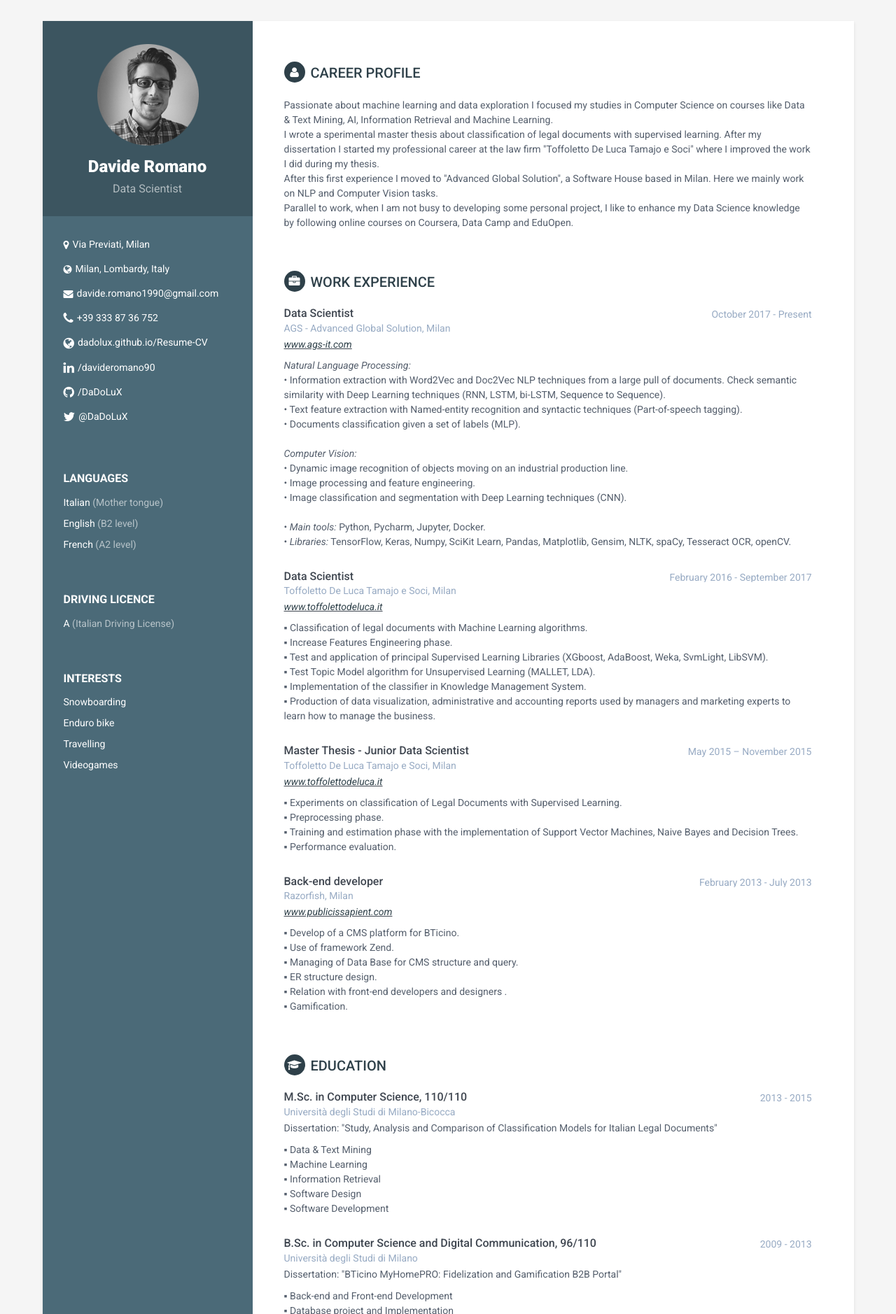
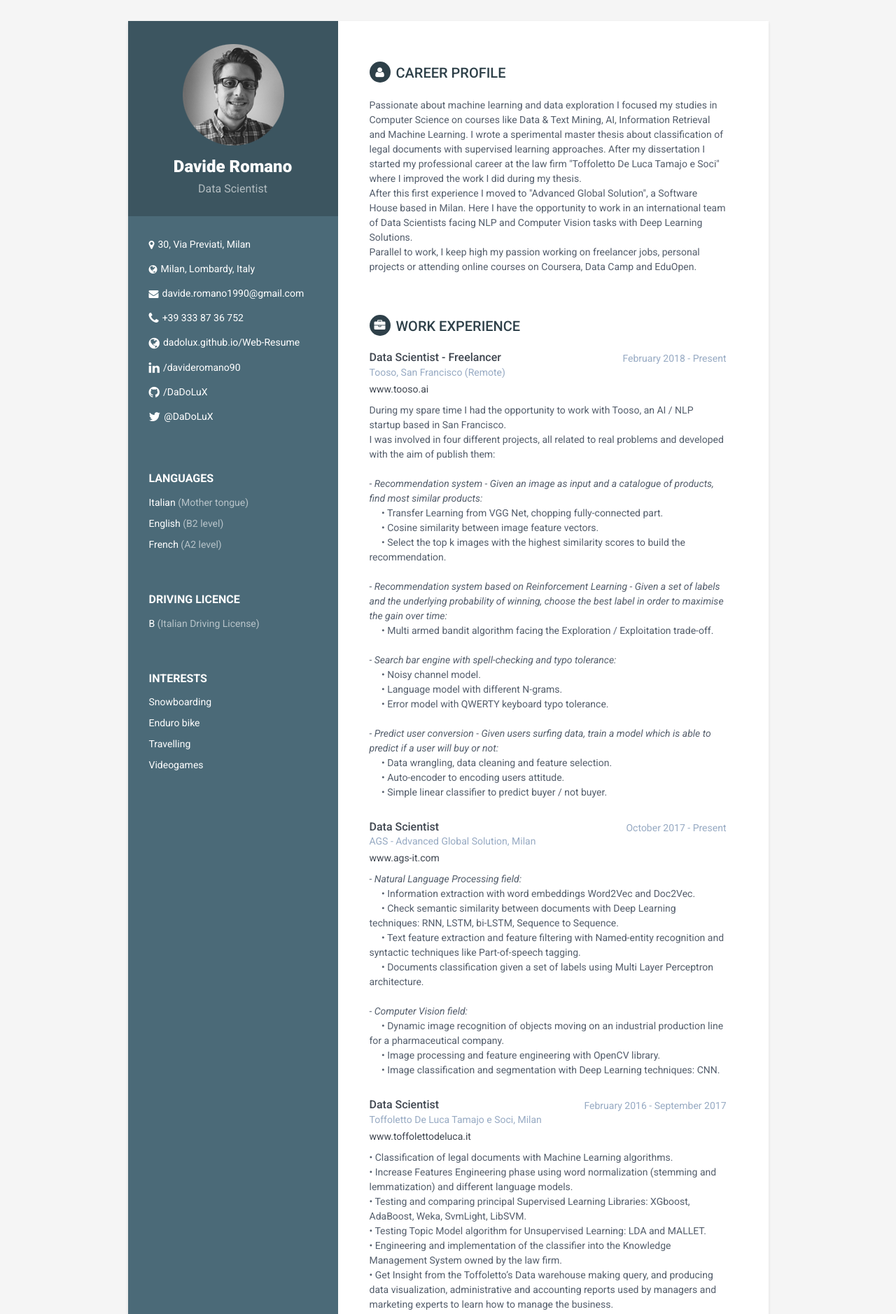
Before and after one commit to DaDoLuX/Web-Resume, a plain HTML site: page index.html in a window 1280 px wide. Shown: the top 1878 px of the page at 70% size. Drawn offline with Linux system fonts and the light colour scheme.

Commit message:
update CV content

```diff
--- a/assets/css/styles.css
+++ b/assets/css/styles.css
@@ -43,7 +43,7 @@ p {
 }
 .wrapper {
   background: #4B6A78;
-  max-width: 95%;
+  max-width: 75%;
   margin: 0 auto;
   position: relative;
   -webkit-box-shadow: 0px 2px 4px rgba(0, 0, 0, 0.1);
@@ -192,6 +192,9 @@ p {
 .main-wrapper .experiences-section .item {
   margin-bottom: 30px;
 }
+.main-wrapper .experiences-section .course {
+  margin-bottom: 10px;
+}
 .main-wrapper .upper-row {
   position: relative;
   overflow: hidden;
@@ -211,15 +214,14 @@ p {
   color: #97AAC3;
 }
 .main-wrapper .company {
-  margin-bottom: 3px;
+  margin-bottom: 4px;
   color: #97AAC3;
 }
-
-.main-wrapper .company-link {
-  color: #3F4650 !important;
-  text-decoration: underline;
-  font-style: italic;
-  margin-bottom: 10px;
+.main-wrapper .company-site {
+    margin-bottom: 10px !important;
+}
+.main-wrapper .company-site a {
+    color: #3F4650;
 }
 .main-wrapper .project-title {
   font-size: 16px;
@@ -231,7 +233,10 @@ p {
   margin-bottom: 30px;
 }
 .main-wrapper .projects-section .item {
-  margin-bottom: 15px;
+  margin-bottom: 7px;
+}
+.main-wrapper .projects-section .project {
+  margin-bottom: 12px;
 }
 .skillset .item {
   margin-bottom: 15px;
--- a/index.html
+++ b/index.html
@@ -37,11 +37,11 @@
 
             <div class="contact-container container-block">
                 <ul class="list-unstyled contact-list">
-					<li class="email"><i class="fa fa-map-marker"></i>Via Previati, Milan</li>
+					<li class="email"><i class="fa fa-map-marker"></i>30, Via Previati, Milan</li>
 					<li class="email"><i class="fa fa-globe"></i>Milan, Lombardy, Italy</li>
                     <li class="email"><i class="fa fa-envelope"></i><a href="mailto: davide.romano1990@gmail.com">davide.romano1990@gmail.com</a></li>
                     <li class="phone"><i class="fa fa-phone"></i><a href="tel:3338736752">+39 333 87 36 752</a></li>
-                    <li class="website"><i class="fa fa-globe"></i><a href="https://dadolux.github.io/Resume-CV/" target="_blank">dadolux.github.io/Resume-CV</a></li>
+                    <li class="website"><i class="fa fa-globe"></i><a href="https://dadolux.github.io/Web-Resume/" target="_blank">dadolux.github.io/Web-Resume</a></li>
                     <li class="linkedin"><i class="fa fa-linkedin"></i><a href="https://it.linkedin.com/in/davideromano90" target="_blank">/davideromano90</a></li>
                     <li class="github"><i class="fa fa-github"></i><a href="https://github.com/DaDoLuX" target="_blank">/DaDoLuX</a></li>
                     <li class="twitter"><i class="fa fa-twitter"></i><a href="https://twitter.com/DaDoLuX" target="_blank">@DaDoLuX</a></li>
@@ -60,7 +60,7 @@
 			<div class="languages-container container-block">
                 <h2 class="container-block-title">Driving licence</h2>
                 <ul class="list-unstyled interests-list">
-                    <li>A <span class="lang-desc">(Italian Driving License)</span></li>
+                    <li>B <span class="lang-desc">(Italian Driving License)</span></li>
                 </ul>
             </div><!--//interests-->
 
@@ -81,14 +81,15 @@
             <section class="section summary-section">
                 <h2 class="section-title"><i class="fa fa-user"></i>Career Profile</h2>
                 <div class="summary">
-                    <p>Passionate about machine learning and data exploration I focused my studies in Computer Science on courses like Data & Text Mining, AI, Information Retrieval and Machine Learning.
+                  <p>
+                    Passionate about machine learning and data exploration I focused my studies in Computer Science on courses like Data & Text Mining, AI, Information Retrieval and Machine Learning.
+                    I wrote a sperimental master thesis about classification of legal documents with supervised learning approaches. After my dissertation I started my professional career at the law firm "Toffoletto De Luca Tamajo e Soci" where I improved the work I did during my thesis.
                     <br/>
-					I wrote a sperimental master thesis about classification of legal documents with supervised learning.
-After my dissertation I started my professional career at the law firm "Toffoletto De Luca Tamajo e Soci" where I improved the work I did during my thesis.
+                    After this first experience I moved to "Advanced Global Solution", a Software House based in Milan. Here I have the opportunity to work in an international team of Data Scientists facing NLP and Computer Vision tasks with Deep Learning Solutions.
                     <br/>
-After this first experience I moved to "Advanced Global Solution", a Software House based in Milan. Here we mainly work on NLP and Computer Vision tasks.
-<br/>
-Parallel to work, when I am not busy to developing some personal project, I like to enhance my Data Science knowledge by following online courses on Coursera, Data Camp and EduOpen.</p>
+                    Parallel to work, I keep high my passion working on freelancer jobs, personal projects or attending online courses on Coursera, Data Camp and EduOpen.
+
+                  </p>
                 </div><!--//summary-->
             </section><!--//section-->
 
@@ -98,26 +99,85 @@ Parallel to work, when I am not busy to developing some personal project, I like
                 <div class="item">
                     <div class="meta">
                         <div class="upper-row">
+                            <h3 class="job-title">Data Scientist - Freelancer</h3>
+                            <div class="time">February 2018 - Present</div>
+                        </div><!--//upper-row-->
+                        <div class="company">Tooso, San Francisco (Remote)</div>
+                        <div class="company-site">
+                            <a href="https://tooso.ai/">www.tooso.ai</a>
+                        </div>
+                    </div><!--//meta-->
+                    <div class="details">
+                      <p>
+
+                        During my spare time I had the opportunity to work with Tooso, an AI / NLP startup based in San Francisco.
+                          <br/>
+                        I was involved in four different projects, all related to real problems and developed with the aim of publish them:
+                          <br/><br/>
+                        <i>- Recommendation system - Given an image as input and a catalogue of products, find most similar products:</i>
+                        <br/>
+                        &emsp; • Transfer Learning from VGG Net, chopping fully-connected part.
+                        <br/>
+                        &emsp; • Cosine similarity between image feature vectors.
+                        <br/>
+                        &emsp; • Select the top k images with the highest similarity scores to build the recommendation.
+                          <br/><br/>
+                        <i>- Recommendation system based on Reinforcement Learning - Given a set of labels and the underlying probability of winning, choose the best label in order to maximise the gain over time:</i>
+                        <br/>
+                        	&emsp; • Multi armed bandit algorithm facing the Exploration / Exploitation trade-off.
+                          <br/><br/>
+                        <i>- Search bar engine with spell-checking and typo tolerance:</i>
+                        <br/>
+                        	&emsp; • Noisy channel model.
+                          <br/>
+                        	&emsp; • Language model with different N-grams.
+                          <br/>
+                        	&emsp; • Error model with QWERTY keyboard typo tolerance.
+                          <br/><br/>
+                        <i>- Predict user conversion - Given users surfing data, train a model which is able to predict if a user will buy or not:</i>
+                        <br/>
+                        	&emsp; • Data wrangling, data cleaning and feature selection.
+                          <br/>
+                        	&emsp; • Auto-encoder to encoding users attitude.
+                          <br/>
+                        	&emsp; • Simple linear classifier to predict buyer / not buyer.
+
+                      </p>
+                    </div><!--//details-->
+                </div><!--//item-->
+
+                <div class="item">
+                    <div class="meta">
+                        <div class="upper-row">
                             <h3 class="job-title">Data Scientist</h3>
                             <div class="time">October 2017 - Present</div>
                         </div><!--//upper-row-->
                         <div class="company">AGS - Advanced Global Solution, Milan</div>
-                        <div class="company-link"><a href="https://www.ags-it.com/">www.ags-it.com</a></div>
+                        <div class="company-site">
+                            <a href="https://www.ags-it.com/">www.ags-it.com</a>
+                        </div>
                     </div><!--//meta-->
                     <div class="details">
                         <p>
-						<i>Natural Language Processing:</i><br />
-						• Information extraction with Word2Vec and Doc2Vec NLP techniques from a large pull of documents. Check semantic similarity with Deep Learning techniques (RNN, LSTM, bi-LSTM, Sequence to Sequence).<br />
-						• Text feature extraction with Named-entity recognition and syntactic techniques (Part-of-speech tagging).<br />
-						• Documents classification given a set of labels (MLP).<br />
-						<br />
-						<i>Computer Vision:</i><br />
-						• Dynamic image recognition of objects moving on an industrial production line.<br />
-						• Image processing and feature engineering.<br />
-						• Image classification and segmentation with Deep Learning techniques (CNN).<br />
-						<br />
-						• <i>Main tools:</i> Python, Pycharm, Jupyter, Docker.<br />
-						• <i>Libraries:</i> TensorFlow, Keras, Numpy, SciKit Learn, Pandas, Matplotlib, Gensim, NLTK, spaCy, Tesseract OCR, openCV.<br />
+                          <i>- Natural Language Processing field:</i>
+                          <br/>
+                          &emsp; • Information extraction with  word embeddings Word2Vec and Doc2Vec.
+                          <br/>
+                          &emsp; • Check semantic similarity between documents with Deep Learning techniques: RNN, LSTM, bi-LSTM, Sequence to Sequence.
+                          <br/>
+                          &emsp; • Text feature extraction and feature filtering with Named-entity recognition and syntactic techniques like Part-of-speech tagging.
+                          <br/>
+                          &emsp; • Documents classification given a set of labels using Multi Layer Perceptron architecture.
+                          <br/><br/>
+
+                          <i>- Computer Vision field:</i>
+                          <br/>
+                          &emsp; • Dynamic image recognition of objects moving on an industrial production line for a pharmaceutical company.
+                          <br/>
+                          &emsp; • Image processing and feature engineering with OpenCV library.
+                          <br/>
+                          &emsp; • Image classification and segmentation with Deep Learning techniques: CNN.
+
                         </p>
                     </div><!--//details-->
                 </div><!--//item-->
@@ -129,15 +189,24 @@ Parallel to work, when I am not busy to developing some personal project, I like
                             <div class="time">February 2016 - September 2017</div>
                         </div><!--//upper-row-->
                         <div class="company">Toffoletto De Luca Tamajo e Soci, Milan</div>
-                        <div class="company-link"><a href="https://www.toffolettodeluca.it/it/">www.toffolettodeluca.it</a></div>
+                        <div class="company-site">
+                            <a href="https://www.toffolettodeluca.it/en-gb/">www.toffolettodeluca.it</a>
+                        </div>
                     </div><!--//meta-->
                     <div class="details">
-                        <p>▪ Classification of legal documents with Machine Learning algorithms.<br />
-							▪ Increase Features Engineering phase.<br />
-							▪ Test and application of principal Supervised Learning Libraries (XGboost, AdaBoost, Weka, SvmLight, LibSVM).<br />
-							▪ Test Topic Model algorithm for Unsupervised Learning (MALLET, LDA).<br />
-							▪ Implementation of the classifier in Knowledge Management System.<br />
-							▪ Production of data visualization, administrative and accounting reports used by managers and marketing experts to learn how to manage the business.
+                      <p>
+                        • Classification of legal documents with Machine Learning algorithms.
+                        <br/>
+                        • Increase Features Engineering phase using word normalization (stemming and lemmatization) and different language models.
+                        <br/>
+                        • Testing and comparing principal Supervised Learning Libraries: XGboost, AdaBoost, Weka, SvmLight, LibSVM.
+                        <br/>
+                        • Testing Topic Model algorithm for Unsupervised Learning: LDA and MALLET.
+                        <br/>
+                        • Engineering and implementation of the classifier into the Knowledge Management System owned by the law firm.
+                        <br/>
+                        • Get Insight from the Toffoletto’s Data warehouse making query, and producing data visualization, administrative and accounting reports used by managers and marketing experts to learn how to manage the business.
+
                       </p>
                     </div><!--//details-->
                 </div><!--//item-->
@@ -149,15 +218,21 @@ Parallel to work, when I am not busy to developing some personal project, I like
                             <div class="time">May 2015 – November 2015</div>
                         </div><!--//upper-row-->
                         <div class="company">Toffoletto De Luca Tamajo e Soci, Milan</div>
-                        <div class="company-link"><a href="https://www.toffolettodeluca.it/it/">www.toffolettodeluca.it</a></div>
+                        <div class="company-site">
+                            <a href="https://www.toffolettodeluca.it/en-gb/">www.toffolettodeluca.it</a>
+                        </div>
                     </div><!--//meta-->
                     <div class="details">
-                        <p>▪ Experiments on classification of Legal Documents with Supervised Learning.<br/>
-							▪ Preprocessing phase.<br/>
-							▪ Training and estimation phase with the implementation of Support Vector Machines, Naive Bayes and Decision Trees.<br/>
-							▪ Performance evaluation.
+                        <p>
+                          • Experiments on classification of Legal Documents with Supervised Learning.
+                          <br/>
+                          • Preprocessing and feature extraction phase.
+                          <br/>
+                          • Training and estimation phase with the implementation of Support Vector Machines, Naive Bayes, Decision Trees and Random Forest.
+                          <br/>
+                          • Performance evaluation.
+
                       </p>
-
                     </div><!--//details-->
                 </div><!--//item-->
 
@@ -168,15 +243,24 @@ Parallel to work, when I am not busy to developing some personal project, I like
                             <div class="time">February 2013 - July 2013</div>
                         </div><!--//upper-row-->
                         <div class="company">Razorfish, Milan</div>
-                        <div class="company-link"><a href="https://www.publicissapient.com/">www.publicissapient.com</a></div>
+                        <div class="company-site">
+                            <a href="https://www.publicissapient.com/">www.publicissapient.com</a>
+                        </div>
                     </div><!--//meta-->
                     <div class="details">
-                        <p>▪ Develop of a CMS platform for BTicino.<br/>
-							▪ Use of framework Zend.<br/>
-							▪ Managing of Data Base for CMS structure and query.<br/>
-							▪ ER structure design.<br/>
-							▪ Relation with front-end developers and designers .<br/>
-							▪ Gamification.<br/>
+                        <p>
+                          • Develop of a CMS platform for BTicino.
+                          <br/>
+                          • Use of framework Zend.
+                          <br/>
+                          • Managing of Database for CMS structure and query.
+                          <br/>
+                          • ER structure design.
+                          <br/>
+                          • Relation with front-end developers and designers.
+                          <br/>
+                          • Gamification features in order to increase the final user engagement.
+
 							         </p>
                     </div><!--//details-->
                 </div><!--//item-->
@@ -225,10 +309,40 @@ Parallel to work, when I am not busy to developing some personal project, I like
                 </div><!--//item-->
             </section><!--//section-->
 
+
+            <section class="section projects-section">
+                <h2 class="section-title"><i class="fa fa-gears"></i>Technical skills</h2>
+                <div class="item">
+                    <span class="project-title" style="color: #2e4049">Operating Systems</span> -
+                    <span class="project-tagline">Linux, Windows</span>
+                </div><!--//item-->
+                <div class="item">
+                    <span class="project-title" style="color: #2e4049">Programing Languages</span> -
+                    <span class="project-tagline">Python, Bash Script, Java, R</span>
+                </div><!--//item-->
+                <div class="item">
+                    <span class="project-title" style="color: #2e4049">NLP Libraries</span> -
+                    <span class="project-tagline">Gensim, NLTK, spaCy</span>
+                </div><!--//item-->
+                <div class="item">
+                    <span class="project-title" style="color: #2e4049">Data Science Libraries</span> -
+                    <span class="project-tagline">Keras, Tensorflow,  Numpy, SciKit Learn, Pandas, Matplotlib, openCV</span>
+                </div><!--//item-->
+                <div class="item">
+                    <span class="project-title" style="color: #2e4049">Developer Tools</span> -
+                    <span class="project-tagline">Pycharm, Jupyter, Docker, Git, UnitTesting,  RStudio, Weka, Knime</span>
+                </div><!--//item-->
+                <div class="item">
+                    <span class="project-title" style="color: #2e4049">Web development tools</span> -
+                    <span class="project-tagline">MySQL, Php, Html 5, CSS3, JQuery, Ajax, Wordpress, Tumblr</span>
+                </div><!--//item-->
+            </section><!--//section-->
+
+
       <section class="section experiences-section">
                 <h2 class="section-title"><i class="fa fa-book"></i>Online Courses</h2>
 
-                <div class="item">
+                <div class="course">
                     <div class="meta">
                         <div class="upper-row">
                             <h3 class="job-title"><a href="https://www.datacamp.com">DataCamp</a></h3>
@@ -243,7 +357,7 @@ Parallel to work, when I am not busy to developing some personal project, I like
                     </div><!--//details-->
                 </div><!--//item-->
 
-                <div class="item">
+                <div class="course">
                     <div class="meta">
                         <div class="upper-row">
                             <h3 class="job-title"><a href="https://www.coursera.org/specializations/jhu-data-science">Coursera - Data Science Specialization</a></h3>
@@ -259,7 +373,7 @@ Parallel to work, when I am not busy to developing some personal project, I like
                     </div><!--//details-->
                 </div><!--//item-->
 
-				<div class="item">
+				<div class="course">
                     <div class="meta">
                         <div class="upper-row">
                             <h3 class="job-title"><a href="https://learn.eduopen.org/eduopen/course_details.php?courseid=39">EduOpen.org</a></h3>
@@ -276,44 +390,23 @@ Parallel to work, when I am not busy to developing some personal project, I like
 
             </section><!--//section-->
 
-            <section class="section projects-section">
+            <section class="section projects-section" style="margin-bottom: 0px;">
                 <h2 class="section-title"><i class="fa fa-flask"></i>Projects</h2>
-                <div class="item">
+                <div class="project">
                     <span class="project-title"><a href="#" target="_blank">RStone</a></span> -
-                    <span class="project-tagline">This project aims to analyse games, matches and expansions of Hearthstone, a trading card game. Data are acquire with python library beautiful soup and then read, explored and visualized with R.
-					Plots and data are used to make meta game reports or expansion reviews.
+                    <span class="project-tagline">This project aims to analyse games, matches and expansions of Hearthstone, a trading card game by Activision Blizzard. Data are acquired scraping websites with python package beautiful soup and then read, explored and visualized with R package ggplot. Plots and data are used to make meta game reports or expansion reviews.
 					</span>
                 </div><!--//item-->
-				<div class="item">
+				<div class="project">
                     <span class="project-title">September 11, consequences of the attack on the airports of New York</span> - <span class="project-tagline">The project aims to illustrate number of passengers who would take the plane if the attack had not occurred, given a dataset with air traffic of american airlines in the period between 1993 and 2006.
 Forecast was calculated with different seasonal ARIMA models. To evaluate the performance of the model built, was developed Naïve models (with “forecast” package for R language), and used them as benchmark.
 In the end, Mean Squared Error was used to compare the models implemented.</span>
                 </div><!--//item-->
-                <div class="item">
+                <div class="project">
                     <span class="project-title"><a href="http://annuariodelmendrisiotto.ch/articoli/" target="_blank">Annuario Chiasso e Mendrisiotto</a></span> - <span class="project-tagline">Development of the official Magazine Online for the Swiss book "Annuario del Mendrisiotto" with CMS platform Wordpress.</span>
                 </div><!--//item-->
-                <div class="item">
+                <div class="project">
                     <span class="project-title"><a href="http://kombotheme.tumblr.com/" target="_blank">Wordpress, Tumblr and Cargo Collective Custom Templates</a></span> - <span class="project-tagline">Development of different Custom Template for CMS platforms like Wordpress, Tumblr and Cargo Collective.</span>
-                </div><!--//item-->
-            </section><!--//section-->
-
-			<section class="section projects-section" style="margin-bottom: 0px;">
-                <h2 class="section-title"><i class="fa fa-gears"></i>Technical skills</h2>
-                <div class="item">
-                    <span class="project-title" style="color: #2e4049">Data Science tools</span> -
-                    <span class="project-tagline">R with RStudio, Python for data science tasks, Weka, Knime.</span>
-                </div><!--//item-->
-				<div class="item">
-                    <span class="project-title" style="color: #2e4049">Programming</span> -
-                    <span class="project-tagline">development with Object Oriented Languages (Especially Java).</span>
-                </div><!--//item-->
-				<div class="item">
-                    <span class="project-title" style="color: #2e4049">Web development tools</span> -
-                    <span class="project-tagline">Php, MySQL, Html 5, CSS3, JQuery, Ajax, Wordpress, Tumblr, Cargo collective.</span>
-                </div><!--//item-->
-				<div class="item">
-                    <span class="project-title" style="color: #2e4049">Text Production</span> -
-                    <span class="project-tagline">Knitr, LaTex.</span>
                 </div><!--//item-->
             </section><!--//section-->
 
```
Lines whose indentation alone changed are shown as unchanged.
